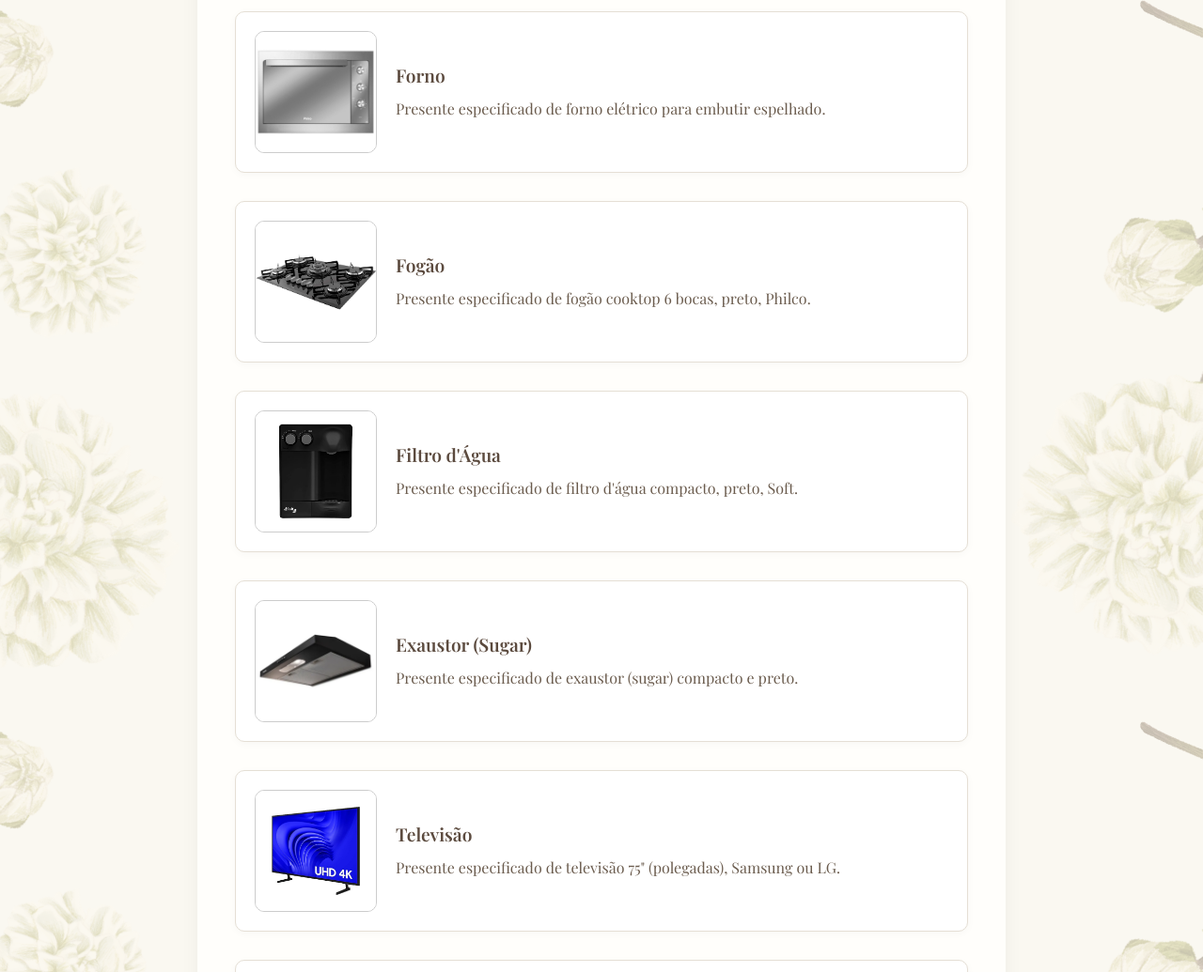
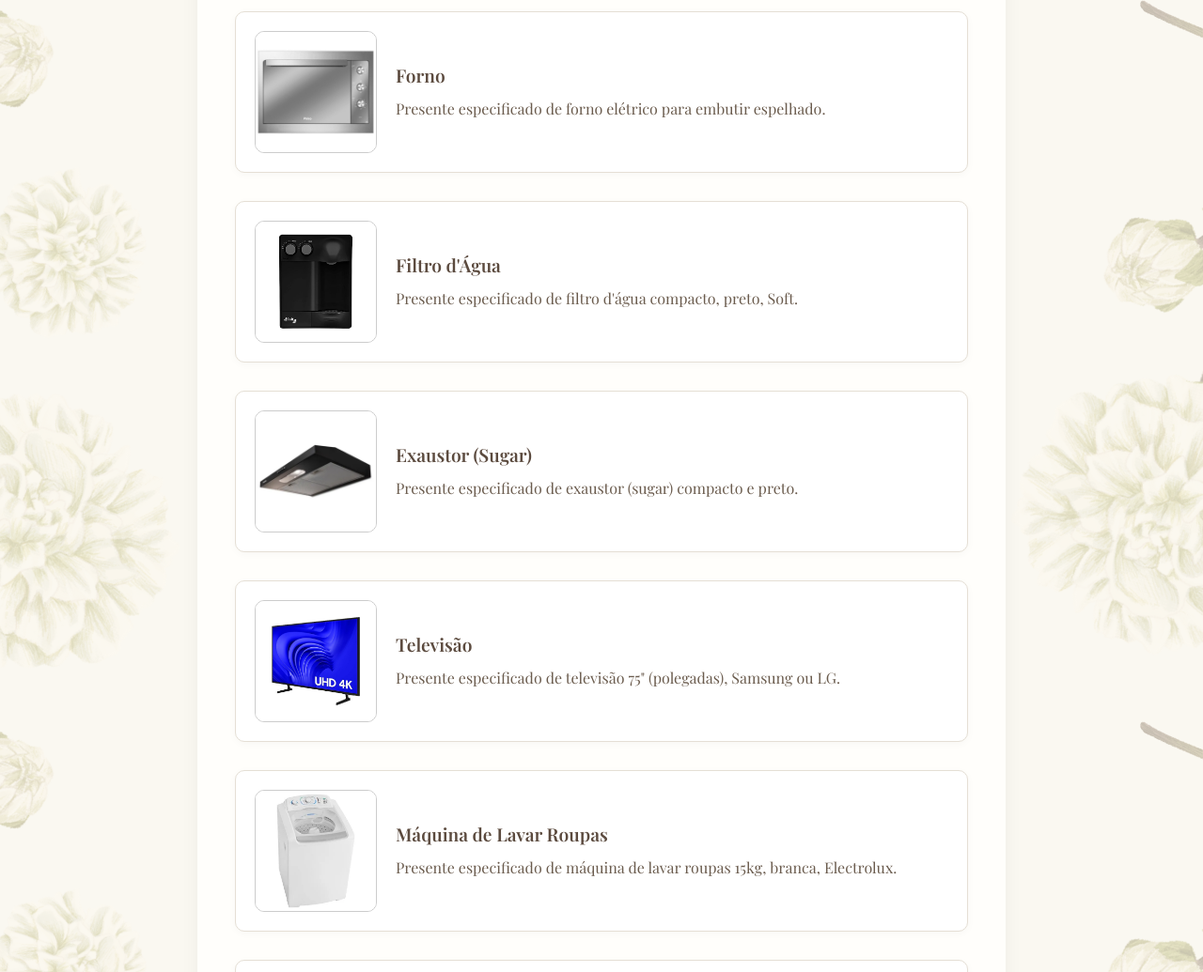
Before and after one commit to aammaciel/joaoegeovana-listadepresentes, a plain HTML site: page index.html in a window 1280 px wide. Shown: the part 1373-2408 px from the top of the page at 94% size. Drawn offline with nearby package versions, Linux system fonts and the light colour scheme.

Commit message:
Update index.html

```diff
--- a/index.html
+++ b/index.html
@@ -348,14 +348,6 @@ Para os amigos e familiares que desejarem nos presentear, pedimos com carinho qu
     </div>
 
     <div class="gift">
-      <img src="imagens/fogao.jpg">
-      <div class="gift-content">
-        <h3>Fogão</h3>
-        <p>Presente especificado de fogão cooktop 6 bocas, preto, Philco.</p>
-      </div>
-    </div>
-
-    <div class="gift">
       <img src="imagens/filtrod-agua.jpg">
       <div class="gift-content">
         <h3>Filtro d'Água</h3>
```
